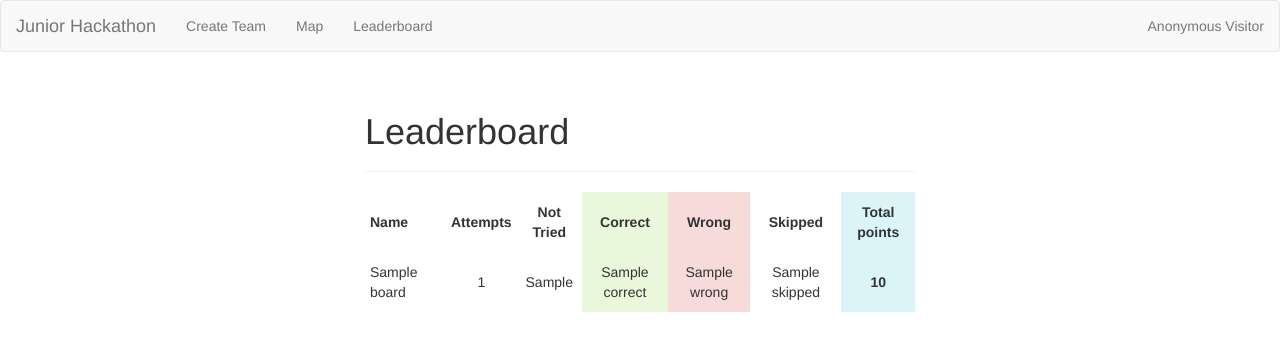
After one commit to hackcyprus/junior, a Django app: template templates/game/leaderboard.html in a window 1280 px wide. The commit adds this page. Shown: the top 351 px of the page. Run offline with Django 3.2, Linux system fonts and the light colour scheme; the template is opened without the code that fills it: most values are stand-ins (such as "Sample title", 1, 10 or a date in 2020).

Commit message:
Leaderboard.

```diff
--- a/static/css/main.css
+++ b/static/css/main.css
@@ -1,5 +1,5 @@
 .container.small {
-    width: 500px;
+    width: 580px;
 }
 
 .modal-body {
@@ -40,3 +40,29 @@
 #map .stage.unlocked:hover {
     cursor: pointer;
 }
+
+#leaderboard {
+    width: 100%;
+}
+
+#leaderboard td, #leaderboard th  {
+    text-align: center;
+    padding: 10px 5px;
+}
+
+#leaderboard td.name, #leaderboard th.name {
+    text-align: left;
+}
+
+#leaderboard td.correct, #leaderboard th.correct {
+    background-color: #E9F8DA;
+}
+
+#leaderboard td.wrong, #leaderboard th.wrong {
+    background-color: #F7DADA;
+}
+
+#leaderboard td.total-points, #leaderboard th.total-points {
+    background-color: #DAF4F7;
+    font-weight: bold;
+}
--- a/templates/base.html
+++ b/templates/base.html
@@ -23,7 +23,7 @@
       <ul class="nav navbar-nav">
         <li><a href='{% url "create-team" %}'>Create Team</a></li>
         <li><a href='{% url "map" %}'>Map</a></li>
-        <li><a href="/game/leaderboard/">Leaderboard</a></li>
+        <li><a href='{% url "leaderboard" %}'>Leaderboard</a></li>
       </ul>
       <ul class="nav navbar-nav navbar-right">
         {% if request.team %}
--- /dev/null
+++ b/templates/game/leaderboard.html
@@ -0,0 +1,31 @@
+{% extends "base.html" %}
+
+{% block content %}
+<div class="container small">
+  <div class="page-header">
+    <h1>Leaderboard</h1>
+  </div>
+    <table id="leaderboard">
+      <tr>
+        <th class="name">Name</th>
+        <th>Attempts</th>
+        <th>Not Tried</th>
+        <th class="correct">Correct</th>
+        <th class="wrong">Wrong</th>
+        <th>Skipped</th>
+        <th class="total-points">Total points</th>
+      </tr>
+    {% for name, total_attempts, not_tried, wrong, correct, skipped, points in board %}
+      <tr>
+          <td class="name">{{ name }}</td>
+          <td>{{ total_attempts }}</td>
+          <td>{{ not_tried }}</td>
+          <td class="correct">{{ correct }}</td>
+          <td class="wrong">{{ wrong }}</td>
+          <td>{{ skipped }}</td>
+          <td class="total-points">{{ points }}</td>
+      </tr>
+    {% endfor %}
+    </table>
+</div>
+{% endblock %}
```
Also changed, not shown: game/models.py (+6 -7 lines), game/urls.py (+7 -2 lines), game/views.py (+13 -6 lines), teams/models.py (+8 -0 lines).
